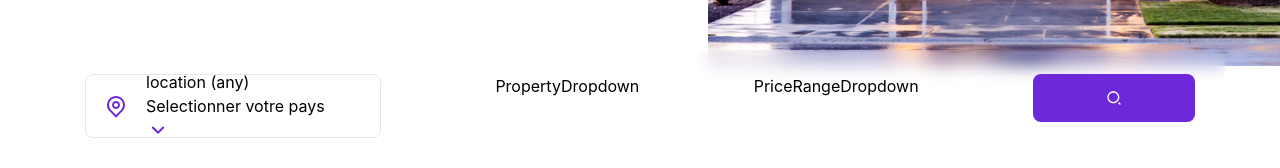
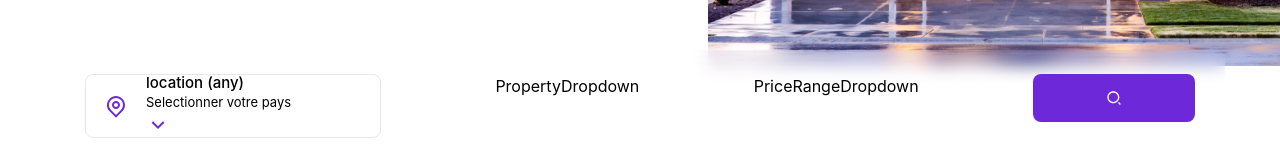
Before and after one commit to elhadjtall/SITE_AGENCE, a React (Vite) app in the folder frontend/: page / in a window 1280 px wide. Shown: the part 596-764 px from the top of the page. Built offline with nearby package versions, Linux system fonts and the light colour scheme.

Commit message:
Mise en forme

```diff
--- a/frontend/src/components/CountryDropdown.jsx
+++ b/frontend/src/components/CountryDropdown.jsx
@@ -16,8 +16,8 @@ const CountryDropdown = () => {
       <Menu.Button className="dropdown-btn w-full text-left" onClick={() => setIsOpen(!isOpen)}>
         <RiMapPinLine className="dropdown-icon-primary" />
         <div>
-          <div>{country}</div>
-          <div>Selectionner votre pays</div>
+          <div className='text-[15px] font-medium leading-tight'>{country}</div>
+          <div className='text-[13px]'>Selectionner votre pays</div>
           {
             isOpen ? (
               <RiArrowUpSLine className="dropdown-icon-primary" />
```
